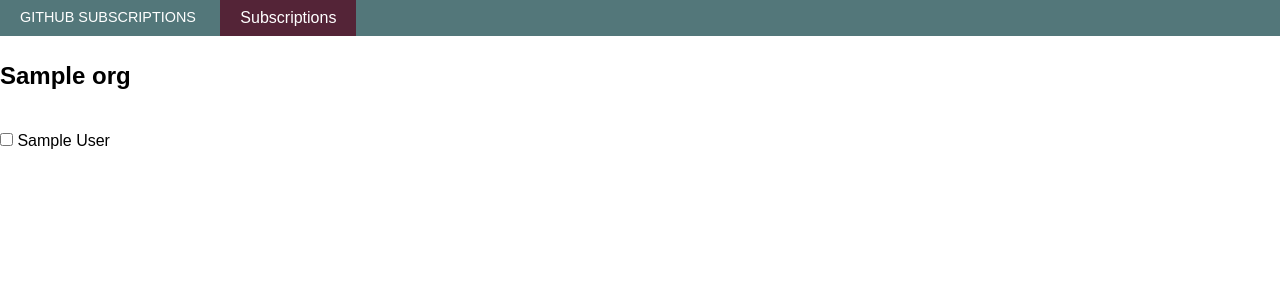
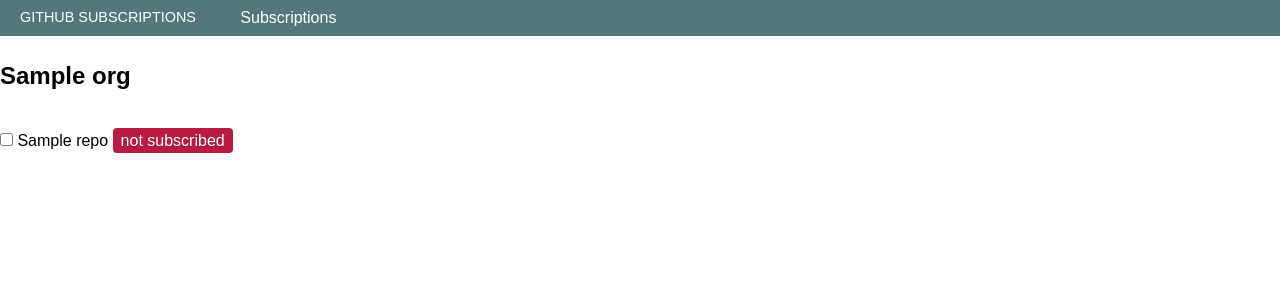
Before and after one commit to bruntonspall/github-subscriptions, a Flask app: template templates/index.html in a window 1280 px wide. Shown: the top 300 px of the page. Run offline with Flask 2, Linux system fonts and the light colour scheme; the template is opened without the code that fills it: most values are stand-ins (such as "Sample title", 1, 10 or a date in 2020).

Commit message:
Add subscription pills

```diff
--- a/static/custom.css
+++ b/static/custom.css
@@ -17,7 +17,7 @@
     background: #666;
 }
 .pure-menu.pure-menu-blackbg .pure-menu-selected a {
-    background: #542437;
+    background: #53777A;
 }
 .pure-menu.pure-menu-blackbg .pure-menu-selected a:hover {
     color: #efefef;
@@ -27,5 +27,27 @@
 }
 
 .highlight {
-  background: #ECD078;
+  background: #D95B43;
 }
+
+.pill-error,
+.pill-subscribed,
+.pill-ignored,
+.pill-pull {
+  color: white;
+  border-radius: 4px;
+  text-shadow: 0 1px 1px rgba(0, 0, 0, 0.2);
+  padding: 4px 8px;
+}
+
+.pill-subscribed {
+  background: rgb(223, 117, 60);
+}
+
+.pill-ignored {
+  background: rgb(28, 184, 65);
+}
+
+.pill-error {
+  background: rgb(184, 28, 65);
+}
--- a/templates/index.html
+++ b/templates/index.html
@@ -23,11 +23,14 @@
         <div class="pure-g">
             <div class="pure-u-1"><h2>{{orgname}}</h2></div>
             {% for repo in org %}
-            <fieldset class="pure-u-1-4{% if repo.subscription and not repo.subscription.ignored %} highlight{%endif%}">
+            <fieldset class="pure-u-1-4{% if repo.private %} highlight{%endif%}">
                     <label for={{repo.id}}>
                         <input id={{repo.id}} type="checkbox" {% if repo.subscription and not repo.subscription.ignored %}checked=true{% endif %}/>
-                        {{repo.full_name}}
+                        {{repo.name}}
                     </label>
+                    {% if repo.subscription and repo.subscription.subscribed %}<span class="pill-subscribed">subscribed</span>{% endif %}
+                    {% if repo.subscription and repo.subscription.ignored %}<span class="pill-ignored">ignored</span>{% endif %}
+                    {% if not repo.subscription %}<span class="pill-error">not subscribed</span>{% endif %}
             </fieldset>
             {% endfor %}
         </div>
```
